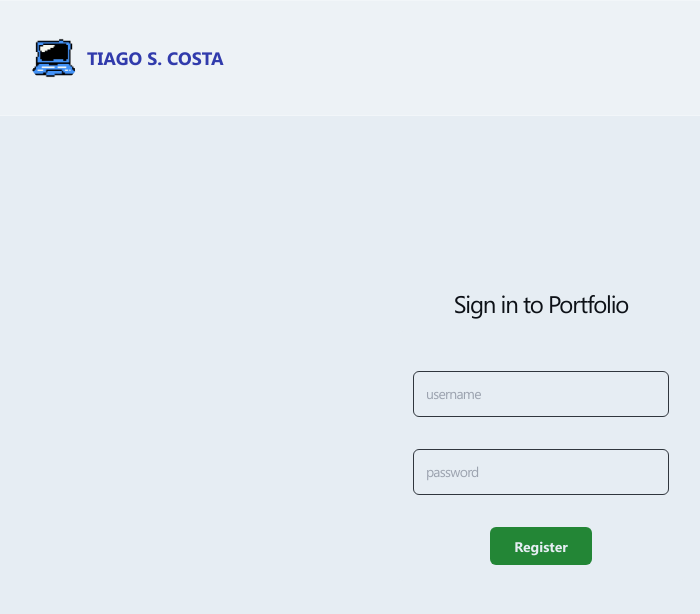
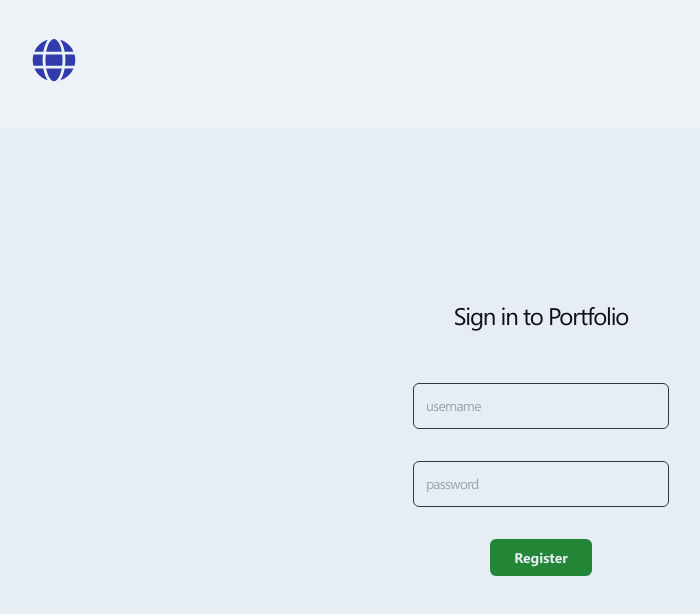
Before and after one commit to Tiago-Silverio-da-Costa/portfolio, a Next.js app: page /login in a window 1280 px wide. Shown: the top 614 px of the page, without its empty margins (99-799 px from the left). Built offline with nearby package versions, Linux system fonts and the light colour scheme.

Commit message:
logo changed

```diff
--- a/components/header.tsx
+++ b/components/header.tsx
@@ -7,7 +7,6 @@ import { IoMdClose } from "react-icons/io";
 import { FormBtn } from "@/styles/projects";
 import { usePathname } from "next/navigation";
 import Image from "next/image";
-import localFont from "next/font/local";
 
 export function logout() {
     localStorage.removeItem("user");
@@ -63,8 +62,7 @@ export default function Header() {
                 }
 
                 <Link href="/" aria-label="Logo do Tiago Costa" className="flex items-center gap-2">
-                    <Image className="rounded-full" src="/header/logo.png" alt="" width={50} height={80} />
-                    <h1 className="hidden md:block text-lg font-bold text-textTitle uppercase">Tiago s. Costa</h1>
+                    <Image className="rounded-full" src="/header/logo.svg" alt="" width={50} height={80} />
                 </Link>
 
                 {
--- a/components/projects/repos.tsx
+++ b/components/projects/repos.tsx
@@ -346,7 +346,7 @@ export default function Repos() {
                                         <div className="flex items-center justify-start w-full mt-4">
                                             <div className="w-full">
                                                 <iframe
-                                                    className="w-5/6 rounded-md"
+                                                    className="w-[95%] rounded-md"
                                                     width="560"
                                                     height="315"
                                                     src={selectedVideoUrl}
```
Also changed, not shown: public/header/logo.svg (added), 1 other file (tests, documents, lock files or other folders).
